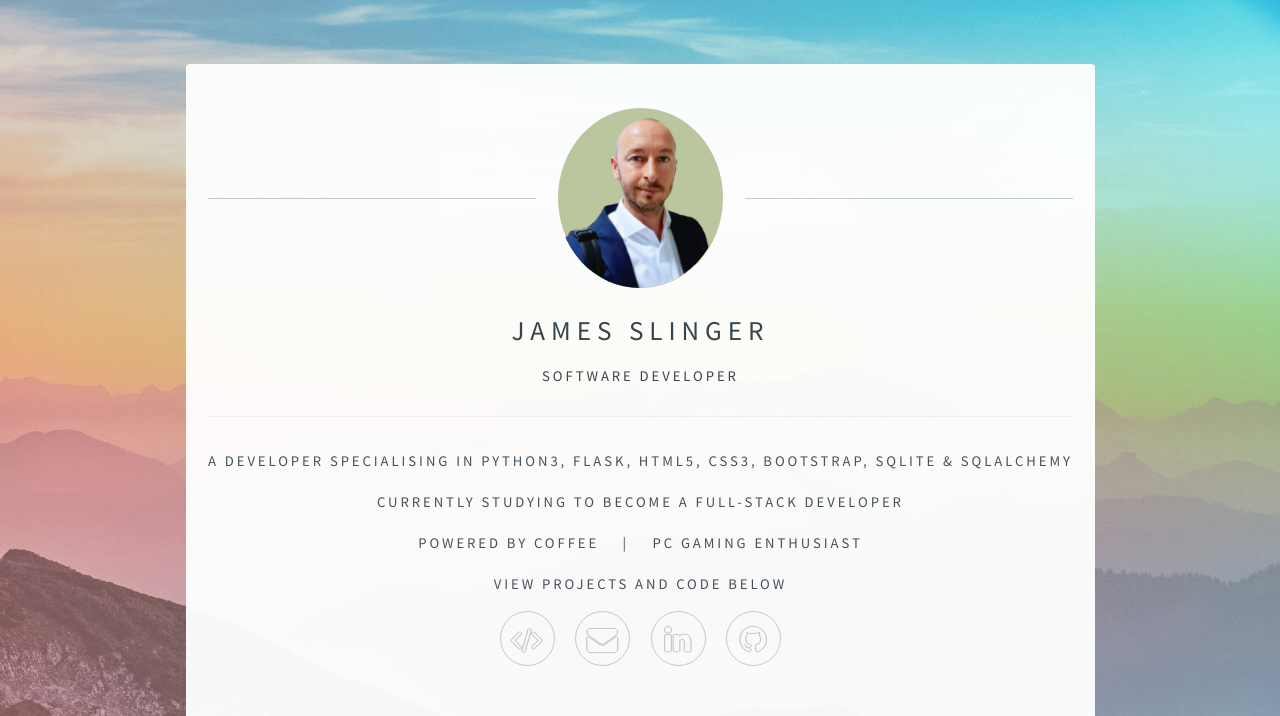
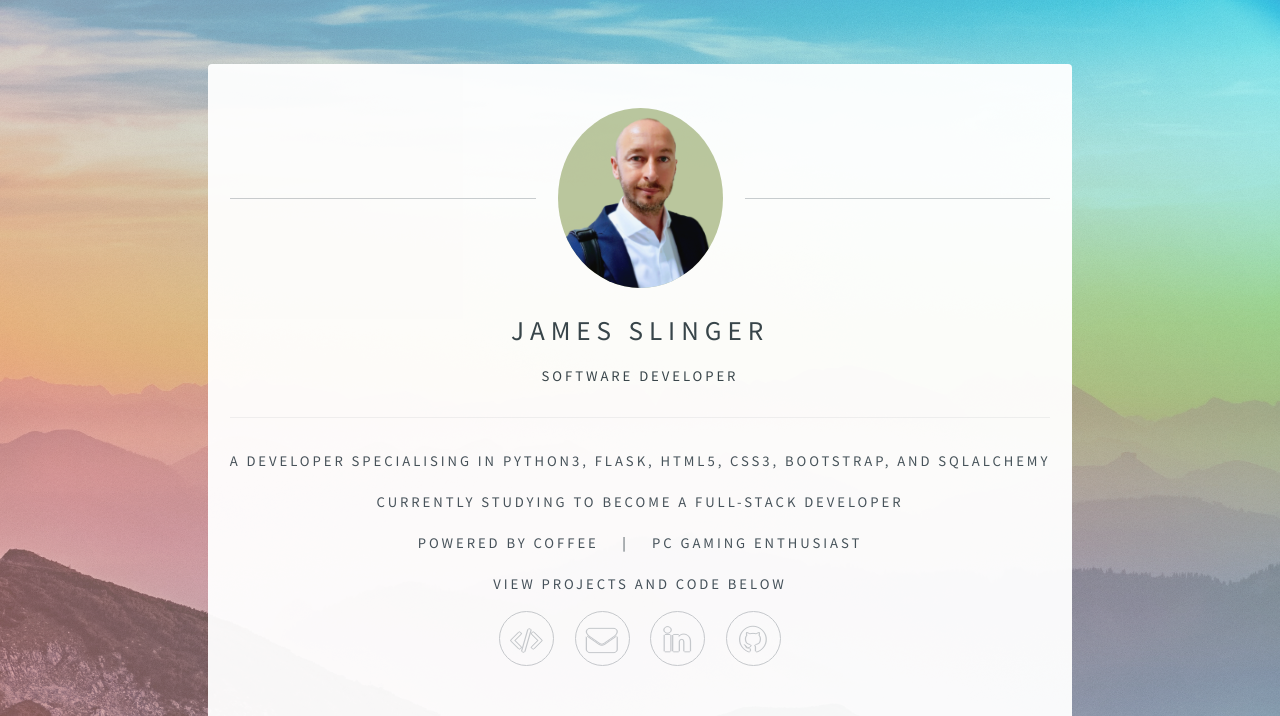
Before and after one commit to jamesslinger/portfolio-v2, a Flask app: page / in a window 1280 px wide. Shown: the top 716 px of the page. Run offline with Flask 2, Linux system fonts and the light colour scheme; some libraries are stand-ins or nearby versions.

Commit message:
Removed a word

```diff
--- a/templates/index.html
+++ b/templates/index.html
@@ -27,7 +27,7 @@
 							<h1>James Slinger</h1>
 							<h3>Software Developer</h3>
 							<hr>
-							<p>A Developer specialising in Python3, Flask, HTML5, CSS3, Bootstrap, SQLite & SQLAlchemy</p>
+							<p>A Developer specialising in Python3, Flask, HTML5, CSS3, Bootstrap, and SQLAlchemy</p>
 							<p>Currently studying to become a full-stack developer</p>
 							<p>Powered by coffee <span id="p-space">&nbsp;&nbsp;&nbsp;|&nbsp;&nbsp;&nbsp;</span> PC gaming enthusiast</p>
 							<p>View projects and code below</p>
```
